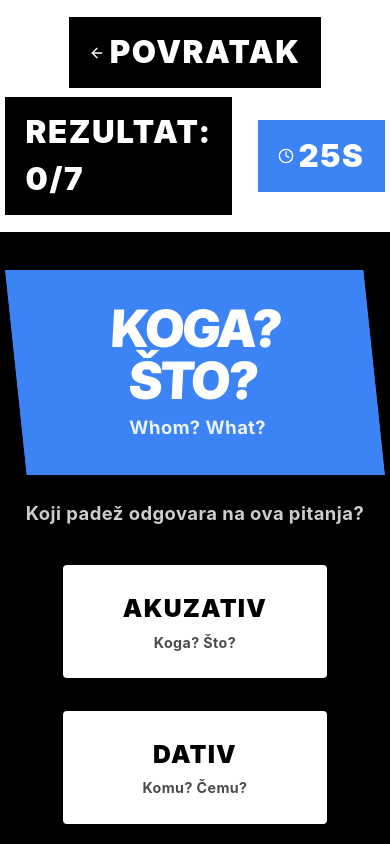
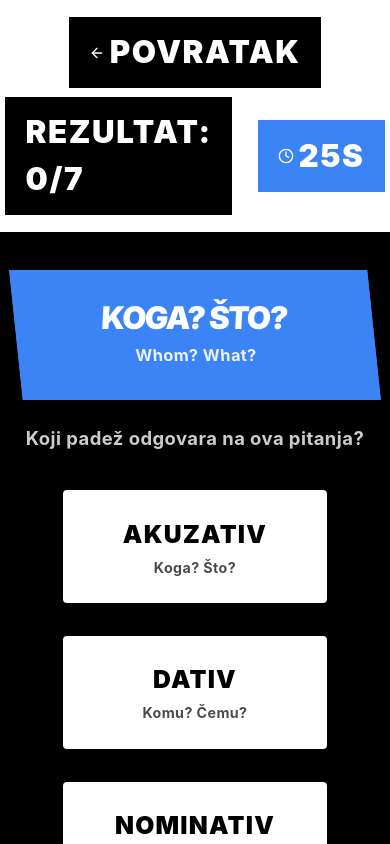
Before and after one commit to UncleDanCast/padezi-play-lab, a React (Vite) app: page /question-to-case in a window 390 px wide. Shown: the top 844 px of the page. Built offline with nearby package versions, Linux system fonts and the light colour scheme.

Commit message:
Fix header font alignment
Ensure all headers fit properly and align well across different resolutions.

```diff
--- a/src/pages/QuestionToCaseGame.tsx
+++ b/src/pages/QuestionToCaseGame.tsx
@@ -290,12 +290,12 @@ const QuestionToCaseGame = () => {
             className="text-center mb-fluid-xl"
           >
             {/* Question Box - Highlighted */}
-            <div className="bg-intermediate text-intermediate-foreground p-fluid-lg border-8 border-intermediate max-w-2xl mx-auto mb-fluid-lg brutalist-skew-right">
+            <div className="bg-intermediate text-intermediate-foreground p-fluid-lg border-8 border-intermediate max-w-3xl mx-auto mb-fluid-lg brutalist-skew-right">
               <div className="transform -skew-x-3">
-                <h1 className="text-fluid-5xl sm:text-fluid-6xl brutalist-title mb-fluid-sm">
+                <h1 className="text-fluid-3xl sm:text-fluid-4xl lg:text-fluid-5xl brutalist-title mb-fluid-sm break-words">
                   {cases[currentQuestionIndex].questions}
                 </h1>
-                <p className="text-fluid-lg brutalist-text opacity-90">
+                <p className="text-fluid-base sm:text-fluid-lg brutalist-text opacity-90">
                   {cases[currentQuestionIndex].description}
                 </p>
               </div>
```
